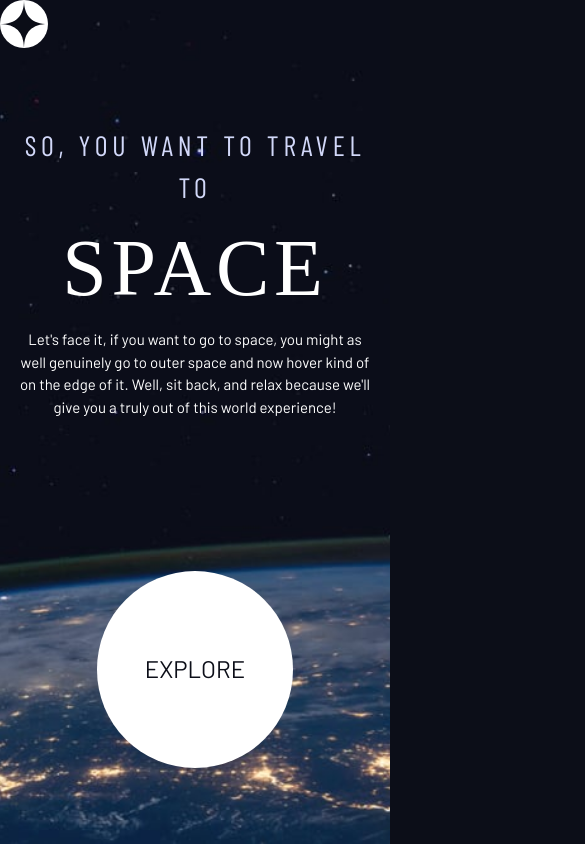
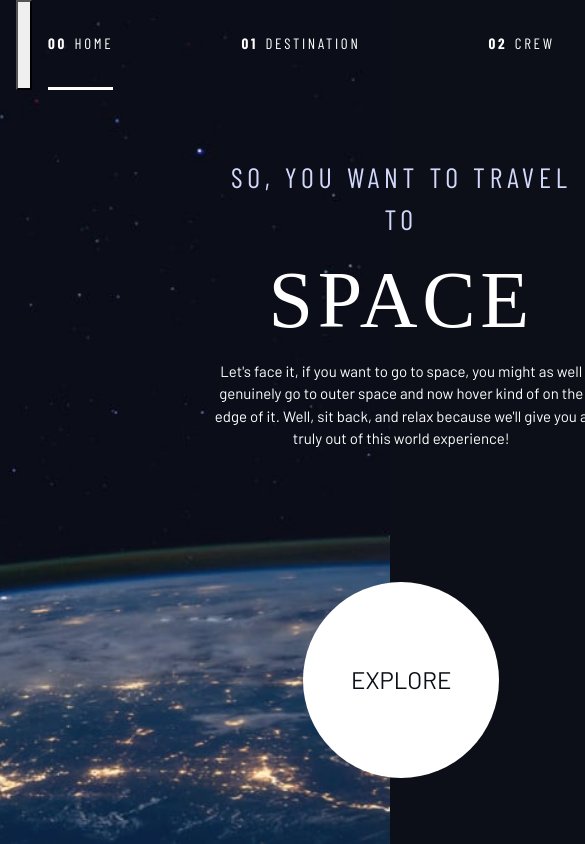
Before and after one commit to onnymm/spacetravel, a React (Vite) app: page / in a window 390 px wide. Shown: the top 844 px of the page, 585 px wide, since content can reach past the window. Built offline with nearby package versions, Linux system fonts and the light colour scheme; a web font is replaced by a local one.

Commit message:
1. Navigation | Setting up the mobile navigation

```diff
--- a/src/routes/index.jsx
+++ b/src/routes/index.jsx
@@ -1,6 +1,6 @@
 import Logo from "../assets/logo.svg";
 import LargeButton from "../ui_components/large-button";
-// import Navbar from "../ui_components/navbar";
+import Navbar from "../ui_components/navbar";
 
 const Index = () => (
     <main className="home">
@@ -9,7 +9,7 @@ const Index = () => (
                 <img src={Logo} alt="" />
             </div>
 
-            {/* <Navbar /> */}
+            <Navbar />
         </header>
         <div className="grid-container grid-container--home">
             <div>
--- a/src/ui_components/navbar.jsx
+++ b/src/ui_components/navbar.jsx
@@ -1,12 +1,15 @@
 const Navbar = () => (
+    <>
+        <button className="mobile-nav-toggle" aria-controls="primary-navigation" aria-expanded="false"><span className="sr-only">Menu</span></button>
         <nav>
-        <ul className="primary-navigation underline-indicators flex">
+            <ul id="primary-navigation" className="primary-navigation underline-indicators flex">
                 <li className="active"><a className="uppercase text-white ff-sans-cond letter-spacing-2" href="#"><span>00</span>Home</a></li>
                 <li><a className="uppercase text-white ff-sans-cond letter-spacing-2" href="#"><span>01</span>Destination</a></li>
                 <li><a className="uppercase text-white ff-sans-cond letter-spacing-2" href="#"><span>02</span>Crew</a></li>
                 <li><a className="uppercase text-white ff-sans-cond letter-spacing-2" href="#"><span>03</span>Technology</a></li>
             </ul>
         </nav>
+    </>
 )
 
 export default Navbar;
```
Lines whose indentation alone changed are shown as unchanged.
